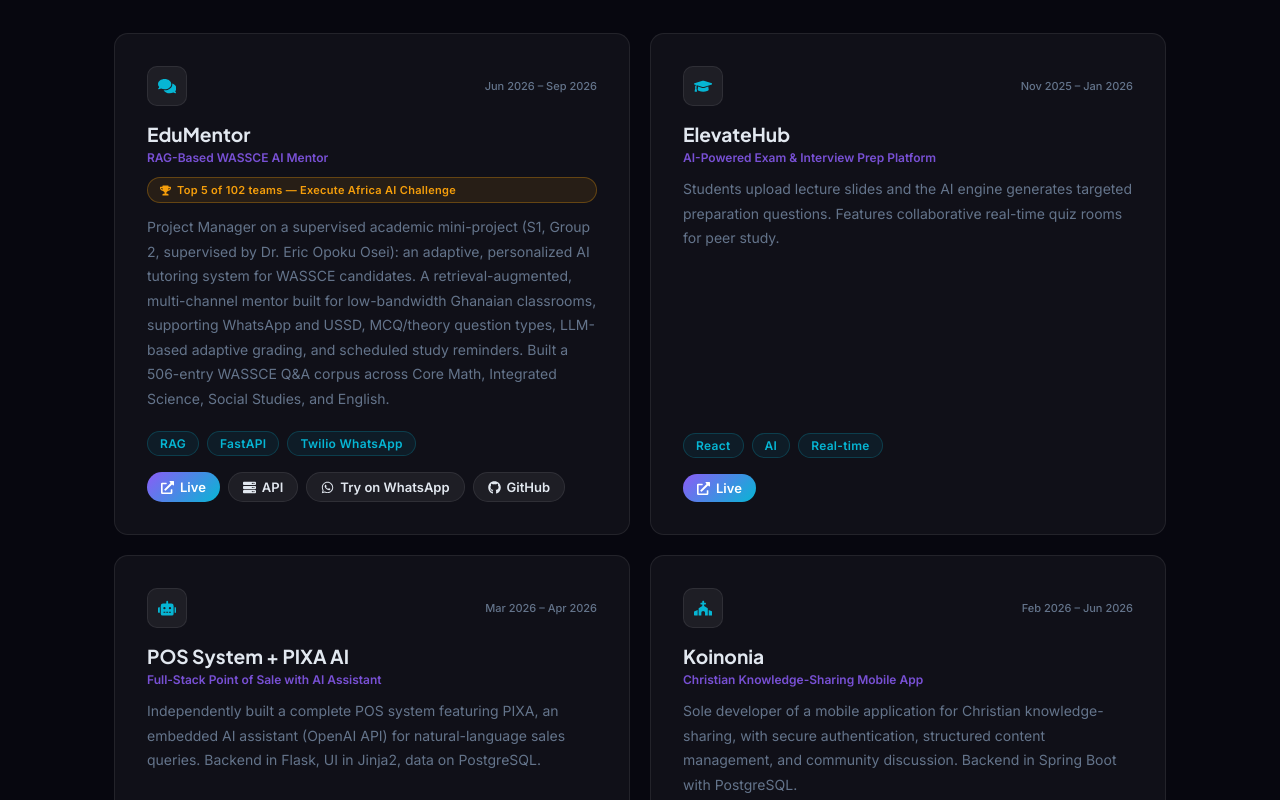
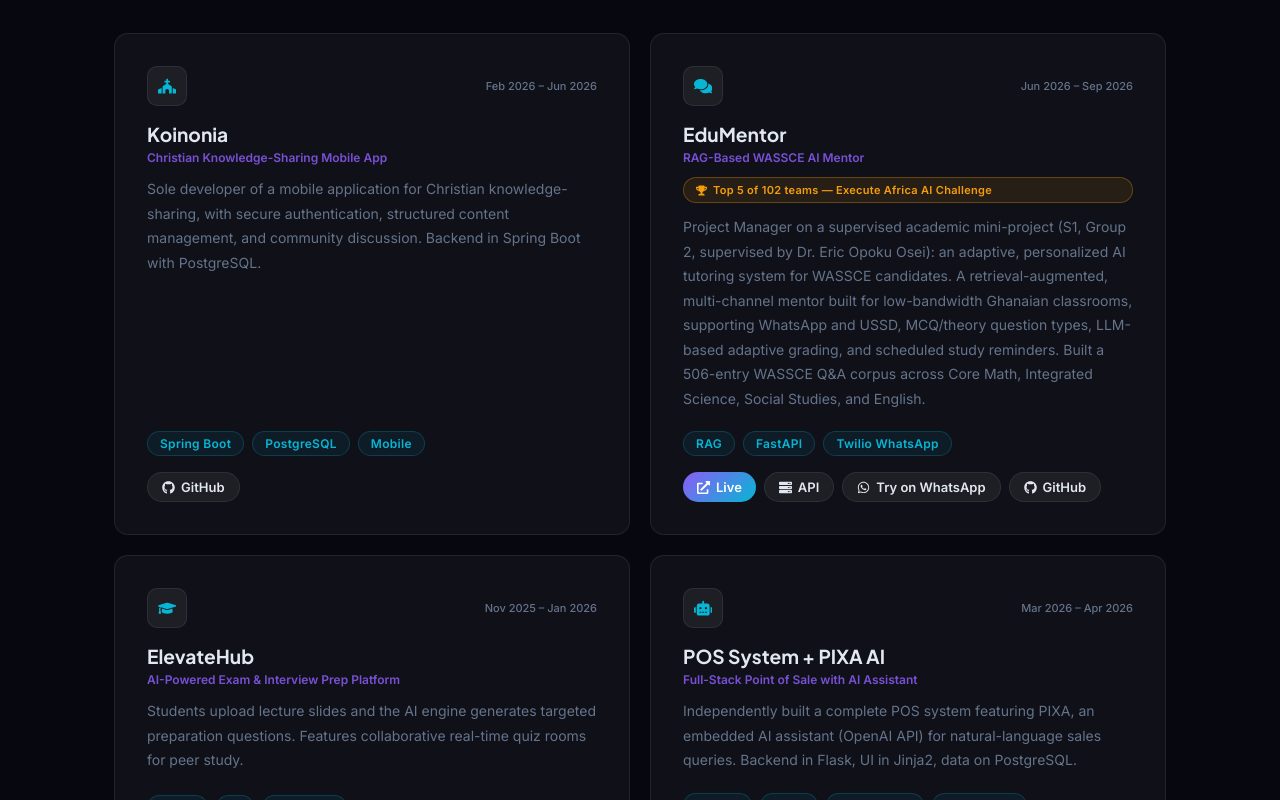
Before and after one commit to FrimpongMauricious/mauricious-portfoli, a React (Vite) app: page / in a window 1280 px wide. Shown: the part 2620-3420 px from the top of the page. Built offline with nearby package versions, Linux system fonts and the light colour scheme.

Commit message:
koinonia made the first project

```diff
--- a/src/App.jsx
+++ b/src/App.jsx
@@ -129,6 +129,16 @@
 
 const PROJECTS = [
   {
+    name: 'Koinonia',
+    subtitle: 'Christian Knowledge-Sharing Mobile App',
+    desc: 'Sole developer of a mobile application for Christian knowledge-sharing, with secure authentication, structured content management, and community discussion. Backend in Spring Boot with PostgreSQL.',
+    tags: ['Spring Boot', 'PostgreSQL', 'Mobile'],
+    live: null,
+    github: 'https://github.com/FrimpongMauricious/KOINONIA',
+    icon: FaChurch,
+    period: 'Feb 2026 – Jun 2026',
+  },
+  {
     name: 'EduMentor',
     subtitle: 'RAG-Based WASSCE AI Mentor',
     desc: 'Project Manager on a supervised academic mini-project (S1, Group 2, supervised by Dr. Eric Opoku Osei): an adaptive, personalized AI tutoring system for WASSCE candidates. A retrieval-augmented, multi-channel mentor built for low-bandwidth Ghanaian classrooms, supporting WhatsApp and USSD, MCQ/theory question types, LLM-based adaptive grading, and scheduled study reminders. Built a 506-entry WASSCE Q&A corpus across Core Math, Integrated Science, Social Studies, and English.',
@@ -160,16 +170,6 @@
     github: 'https://github.com/FrimpongMauricious/point-of-sales',
     icon: FaRobot,
     period: 'Mar 2026 – Apr 2026',
-  },
-  {
-    name: 'Koinonia',
-    subtitle: 'Christian Knowledge-Sharing Mobile App',
-    desc: 'Sole developer of a mobile application for Christian knowledge-sharing, with secure authentication, structured content management, and community discussion. Backend in Spring Boot with PostgreSQL.',
-    tags: ['Spring Boot', 'PostgreSQL', 'Mobile'],
-    live: null,
-    github: 'https://github.com/FrimpongMauricious/KOINONIA',
-    icon: FaChurch,
-    period: 'Feb 2026 – Jun 2026',
   },
   {
     name: 'AgriHub',
```
